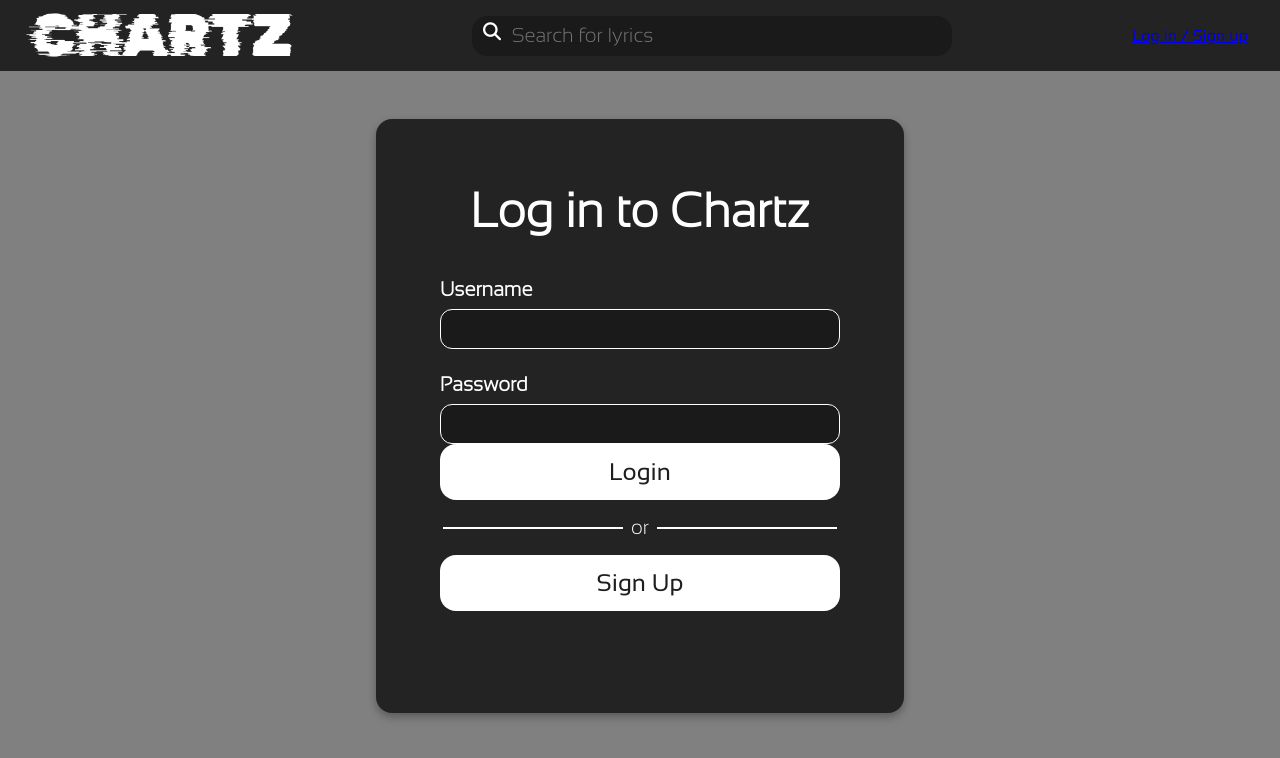
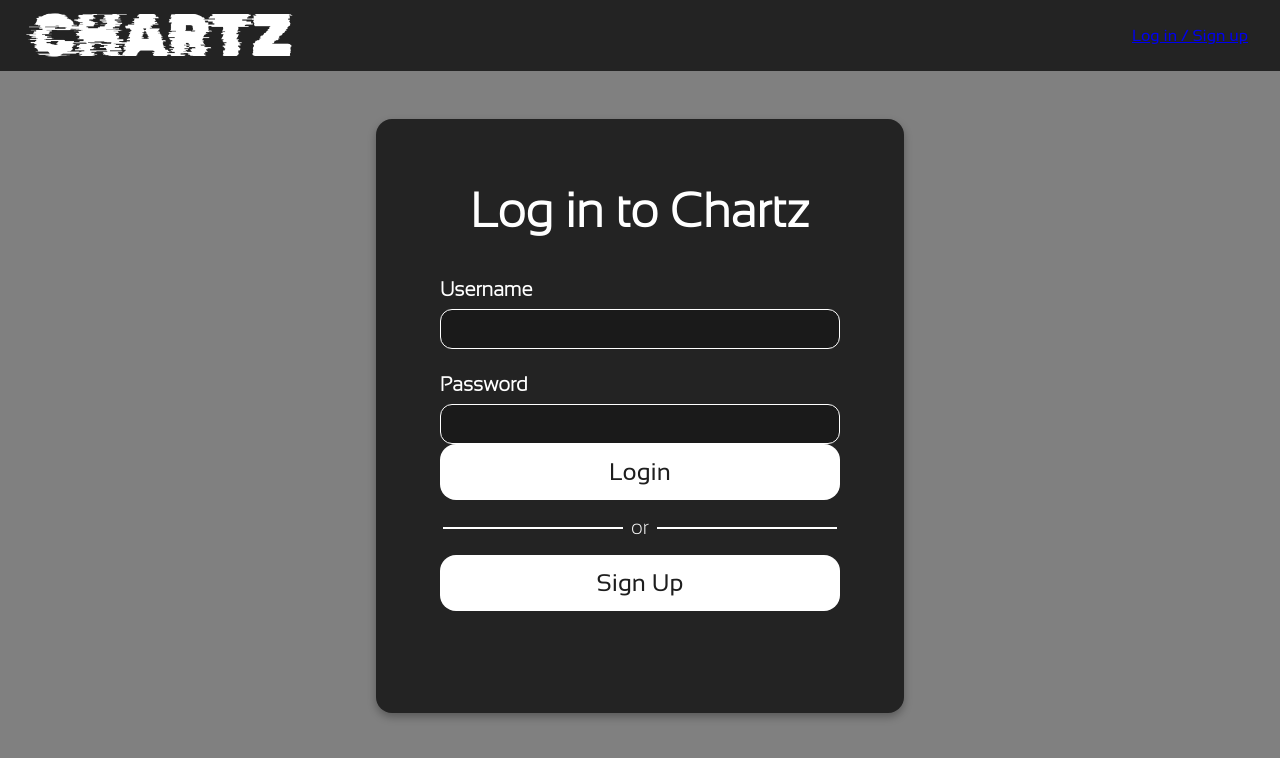
Before and after one commit to MichaelaHunt/Chartz, a React (Vite) app in the folder chartz/client/: page /login in a window 1280 px wide. Shown: the top 758 px of the page. Built offline with nearby package versions, Linux system fonts and the light colour scheme.

Commit message:
Removed the search bar; fixed SavedView issues

```diff
--- a/chartz/client/src/api/itunes.tsx
+++ b/chartz/client/src/api/itunes.tsx
@@ -47,18 +47,19 @@ async function searchOneSong(songTitle: string) {
     });
     const data = await response.json();
 
-    const { trackName, artistName, collectionName} = data.results[0];
+    const { trackName, artistName, collectionName, artworkUrl100} = data.results[0];
     //translates to: songTitle, artist, Id, albumName
     let songData: iTunesSong = {
       title: trackName,
       artist: artistName,
-      album: collectionName
+      album: collectionName,
+      image100: artworkUrl100
     };
     console.log("Song Data: " + JSON.stringify(songData));
     return songData;
   } catch (err) {
     console.log('Error from data retrieval:', err);
-    return {title: "", artist: "", album: ""};
+    return {title: "", artist: "", album: "", image100: ""};
   }
 }
 
--- a/chartz/client/src/components/Navbar.tsx
+++ b/chartz/client/src/components/Navbar.tsx
@@ -1,4 +1,3 @@
-import Searchbar from "./Searchbar";
 import "./Components.css";
 import { Link, useLocation } from "react-router-dom";
 import { useState, useEffect } from "react";
@@ -27,7 +26,6 @@ function Navbar() {
                 <li className='nav-bar-links'>
                 <Link to="/" className="chartz-link">CHARTZ</Link>
                 </li>
-                <li><Searchbar /></li>
                 {isLoggedIn ? (
                     <>
                         <li className="nav-bar-links">
--- a/chartz/client/src/components/SavedSong.tsx
+++ b/chartz/client/src/components/SavedSong.tsx
@@ -1,7 +1,7 @@
 import "./Components.css";
 
 interface SavedSongProps {
-    img: string;
+    img?: string;
     title: string;
     artist: string;
     onRemove: () => void;
--- a/chartz/client/src/components/Searchbar.tsx
+++ /dev/null
@@ -1,16 +0,0 @@
-import "./Components.css";
-
-
-
-function Searchbar() {
-    return (
-        <>
-            <div className="searchBar">
-                <button><i className="fa-solid fa-magnifying-glass"></i></button>
-                <input placeholder="Search for lyrics"></input>
-            </div>
-        </>
-    );
-}
-
-export default Searchbar;
--- a/chartz/client/src/interfaces/iTunesResponse.tsx
+++ b/chartz/client/src/interfaces/iTunesResponse.tsx
@@ -17,6 +17,7 @@ export interface iTunesTrendingSong {//home page return
     title: string;
     artist: string;
     album: string;
+    image100?: string;
   }
 
   export interface itemType {
--- a/chartz/client/src/pages/SavedView.tsx
+++ b/chartz/client/src/pages/SavedView.tsx
@@ -49,7 +49,6 @@ function SavedView() {
     //then we need to get the data on those rows
 
     async function getSongData() {
-        // let tempArray: iTunesSong[] = [];
         let tempItunesArray: iTunesSong[] = await Promise.all(dummyData.map(async (song) => {
             return await searchOneSong(song.songTitle);
         }));
@@ -64,6 +63,10 @@ function SavedView() {
         fetchData();
     }, []);
 
+    useEffect(() => {
+        console.log(JSON.stringify(savedSongs));
+    }, [savedSongs]);
+
     return (
         <>
             <div className="page">
@@ -76,7 +79,7 @@ function SavedView() {
                                 {savedSongs.length > 0 ? (
                                     <>
                                     {savedSongs.map((item) => (
-                                        <SavedSong img={item.image100} title={item.title} artist={item.artist} onRemove={() => ("remove")} key={item.id}></SavedSong>
+                                        <SavedSong img={item.image100} title={item.title} artist={item.artist} onRemove={() => ("remove")} key={savedSongs.indexOf(item)}></SavedSong>
                                     ))}
                                     </>
                                 ) : (<></>)}
```
